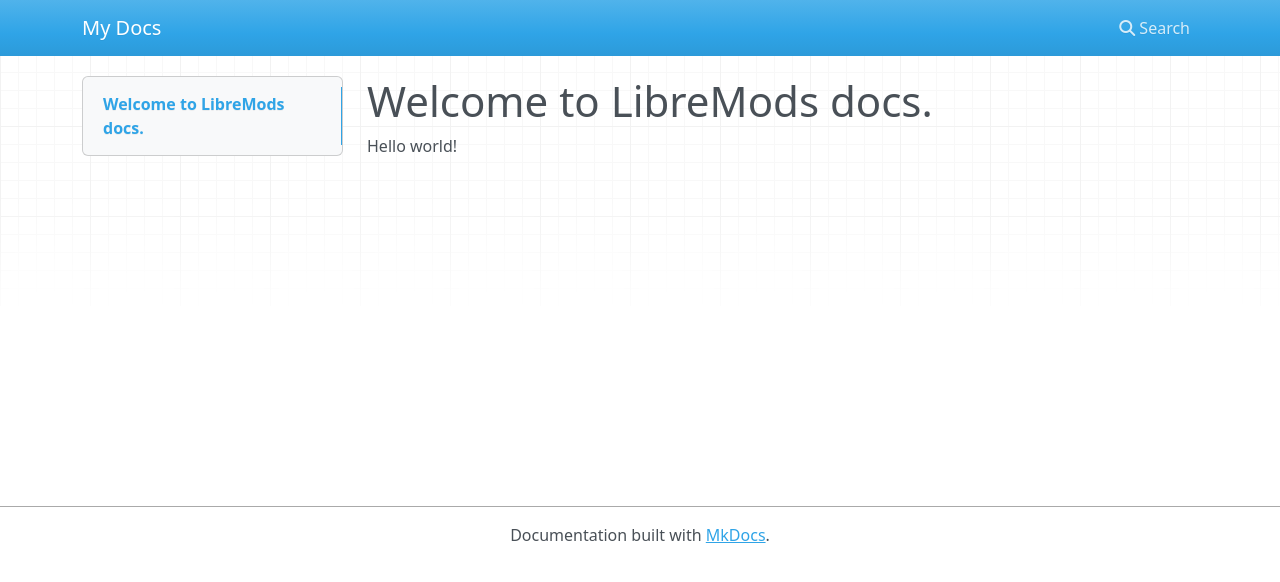
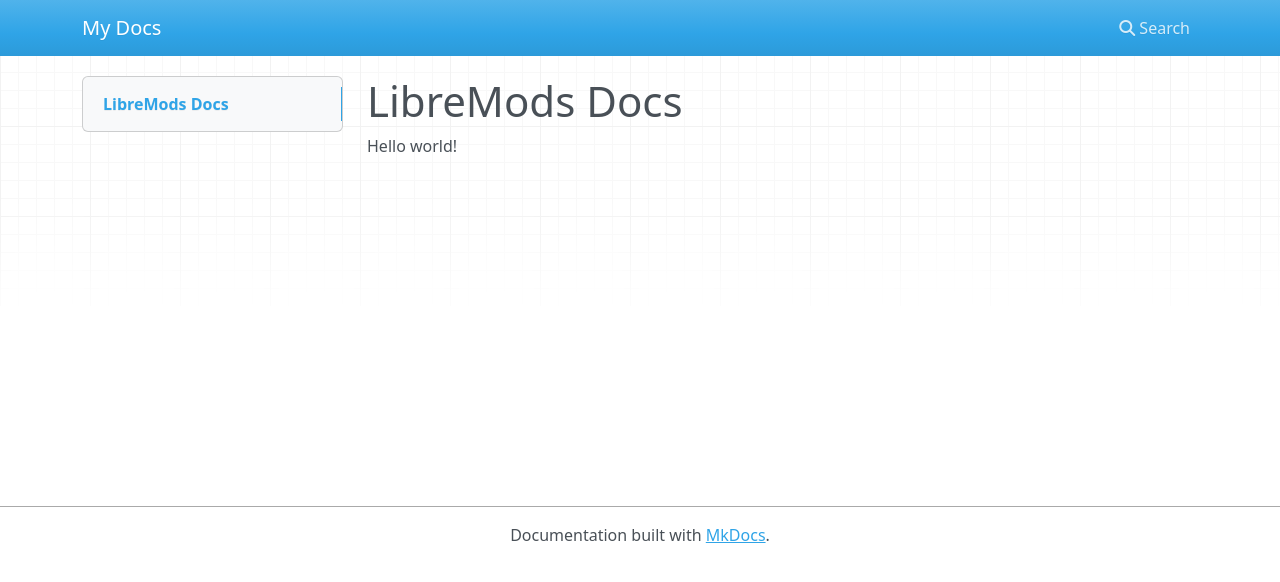
Before and after one commit to LibreMod/libremod.github.io, an MkDocs documentation site: the page built from docs/index.md, in a window 1280 px wide. Shown: the top 582 px of the page. Built offline with MkDocs 1.6.1, drawn with Linux system fonts in a browser that asks for light colours; nearby versions of some CDN libraries.

```diff
--- a/docs/index.md
+++ b/docs/index.md
@@ -1,3 +1,3 @@
-# Welcome to LibreMods docs.
+# LibreMods Docs
 
 Hello world!
```
Also changed, not shown: 1 other file.
